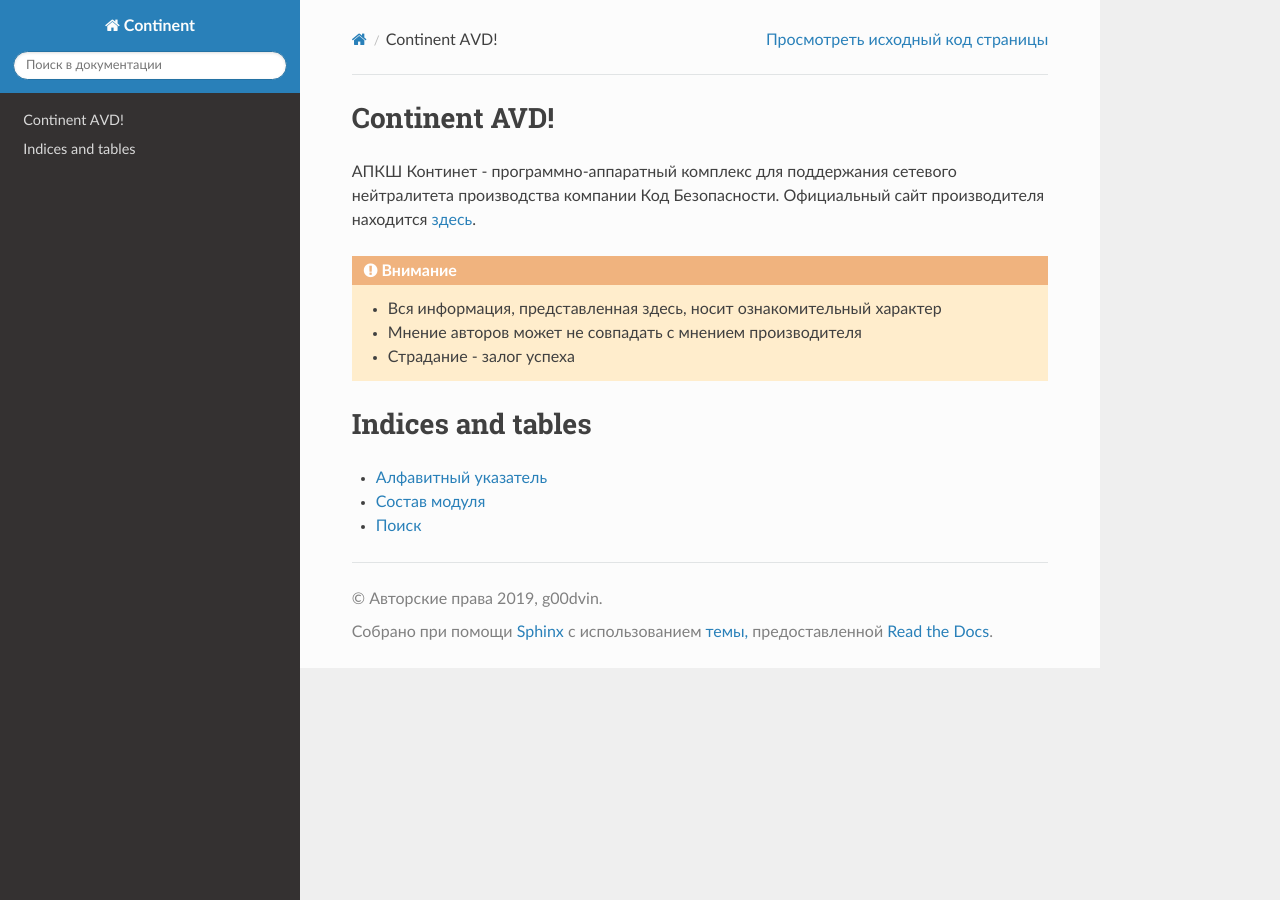
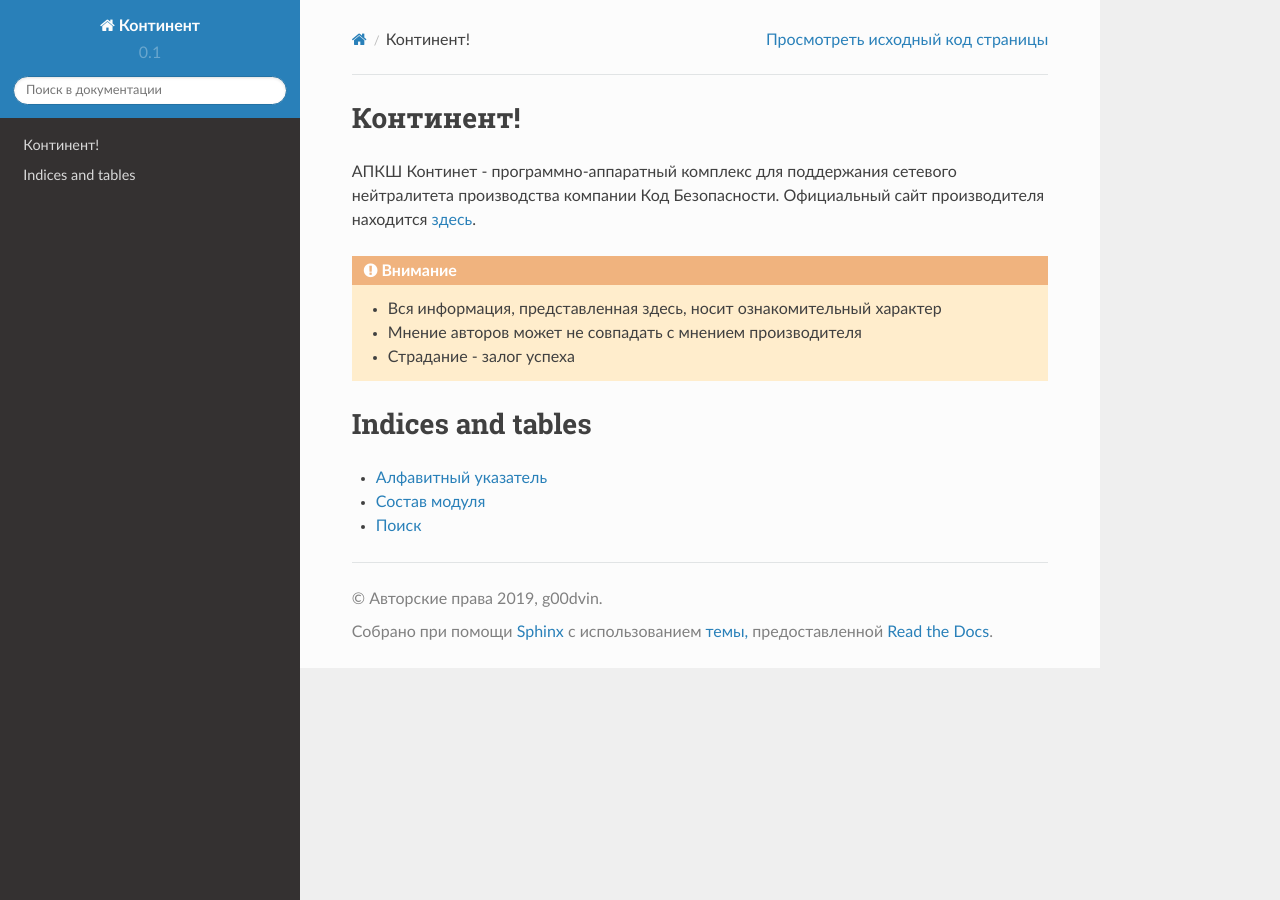
Before and after one commit to g00dvin/continent-faq, a Sphinx documentation site: the page built from docs/index.rst, in a window 1280 px wide. Built offline with Sphinx 7.4.7 and the Read the Docs theme 2.0.0, drawn with Linux system fonts in a browser that asks for light colours.

Commit message:
no message

```diff
--- a/docs/conf.py
+++ b/docs/conf.py
@@ -19,14 +19,14 @@
 
 # -- Project information -----------------------------------------------------
 
-project = 'Continent'
+project = 'Континент'
 copyright = '2019, g00dvin'
 author = 'g00dvin'
 
 # The short X.Y version
-version = ''
+version = '0.1'
 # The full version, including alpha/beta/rc tags
-release = '0.1'
+release = '0.1.1'
 
 
 # -- General configuration ---------------------------------------------------
--- a/docs/index.rst
+++ b/docs/index.rst
@@ -3,7 +3,7 @@
    You can adapt this file completely to your liking, but it should at least
    contain the root `toctree` directive.
 
-Continent AVD!
+Континент!
 =====================================
 
 АПКШ Континет - программно-аппаратный комплекс для поддержания сетевого нейтралитета производства компании Код Безопасности.
```
